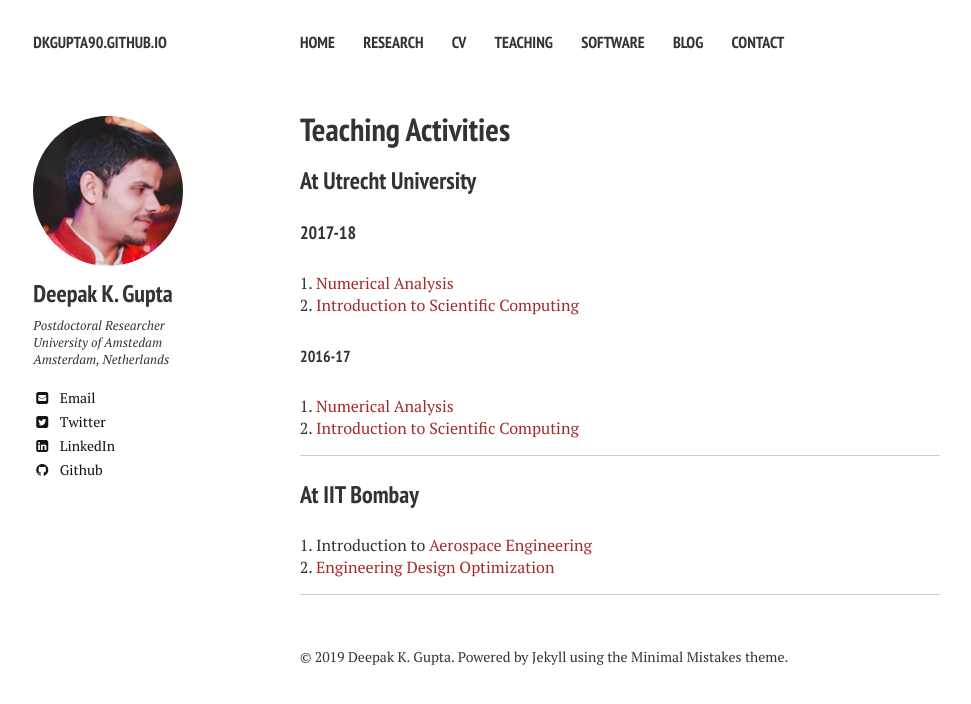
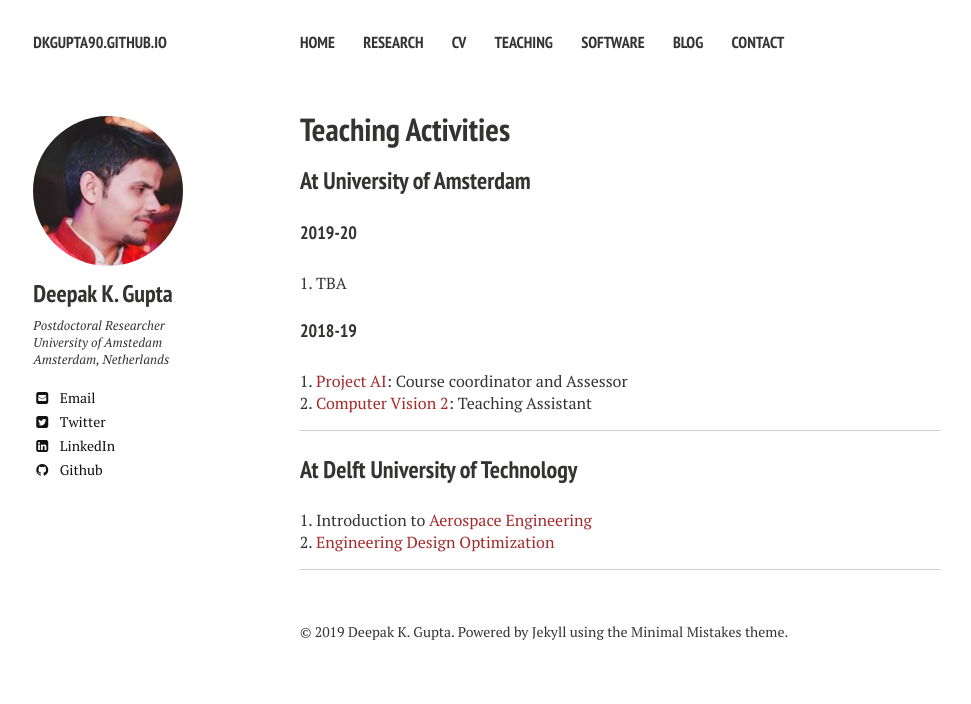
Before and after one commit to dkgupta90/dkgupta90.github.io, a Jekyll site: the page built from teaching/index.md, in a window 1280 px wide. Shown: the top 704 px of the page, without its empty margins (20-991 px from the left). Built offline with Jekyll 4.4.1, drawn with Linux system fonts in a browser that asks for light colours; nearby versions of some CDN libraries.

Commit message:
started adding teaching duties

```diff
--- a/teaching/index.md
+++ b/teaching/index.md
@@ -6,18 +6,17 @@ modified: 2014-08-08T20:53:07.573882-04:00
 comments: false
 ---
 
-### At Utrecht University
+### At University of Amsterdam
 
-#### 2017-18
-1. [Numerical Analysis]()
-1. [Introduction to Scientific Computing](http://www.staff.science.uu.nl/~bisse101/Education/ISC/isc.html)
+#### 2019-20
+1. TBA
 
-##### 2016-17
-1. [Numerical Analysis]()
-1. [Introduction to Scientific Computing](https://www.staff.science.uu.nl/~zegel101/isc.html)
+#### 2018-19
+1. [Project AI](): Course coordinator and Assessor
+1. [Computer Vision 2](http://www.staff.science.uu.nl/~bisse101/Education/ISC/isc.html): Teaching Assistant
 
 ----
 
-### At IIT Bombay
+### At Delft University of Technology
 1. Introduction to [Aerospace Engineering](http://asc.iitb.ac.in/academic/CourseRegistration/Common/crsedetail.jsp?ccd=AE%20153)
 1. [Engineering Design Optimization]()
```
